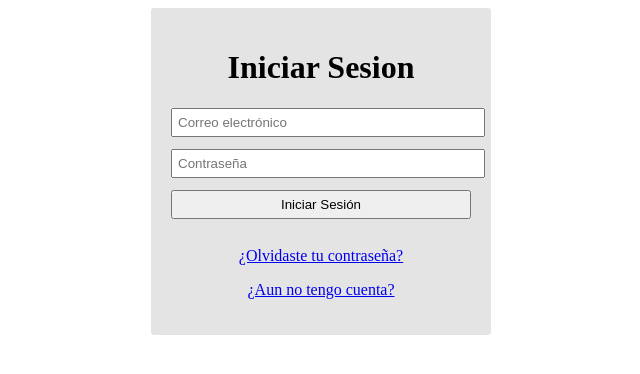
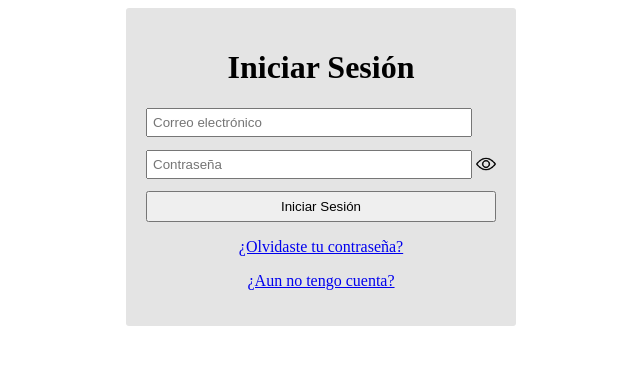
Before and after one commit to SRR967/ProyectoDesarrolloSoftware, a Flask app: template templates/IniciarSesion.html in a window 1280 px wide. Shown: the top 374 px of the page, without its empty margins (319-959 px from the left). Run offline with Flask 2, Linux system fonts and the light colour scheme; the template is opened without the code that fills it, so the values that code supplies are empty.

Commit message:
Mejora de la vista

```diff
--- a/static/css/IniciarSesion.css
+++ b/static/css/IniciarSesion.css
@@ -5,7 +5,7 @@ h1{
 }
 
 form{
-    width: 300px;
+    width: 350px;
     margin: auto;
     padding: 20px;
     border-radius: 3px ;
@@ -14,10 +14,22 @@ form{
 
 .datos {
     margin-bottom: 12px;
-    width: 100%;
+    width: 89%;
     padding: 5px;
 
 }
+
+.boton{
+    width: 100%;
+    padding: 6px;
+}
+
 p{
     text-align: center;
 }
+
+input.img_contrasenia{
+    position: relative;
+    top: 5px;
+    width: 20px;
+}
--- a/templates/IniciarSesion.html
+++ b/templates/IniciarSesion.html
@@ -9,12 +9,12 @@
 </head>
 <body>
 <form action="">
-    <h1>Iniciar Sesion</h1>
+    <h1>Iniciar Sesión</h1>
     <input class="datos" type="text" name="" placeholder="Correo electrónico"> <br>
     <input class="datos" type="text" name="" placeholder="Contraseña">
-    <br>
+    <input class="img_contrasenia" type="image" src="../static/images/dummy.png"><br>
 
-    <input class="datos" type="button" name="" value="Iniciar Sesión">
+    <input class="boton" type="button" name="" value="Iniciar Sesión">
     <p><a href="#">¿Olvidaste tu contraseña?</a></p>
     <p><a href="#"> ¿Aun no tengo cuenta?</a></p>
 
--- a/templates/SuperAdministrador.html
+++ b/templates/SuperAdministrador.html
@@ -23,7 +23,10 @@
 <form action="" name="form1" style="display: none;">
 
     <h2>Formulario Eliminacion</h2>
-    <p>Buscar: <input type="text" name=""></p>
+    <p>Buscar:
+         <input type="text" name="">
+         <input type="image" src="../static/images/lupa.png" width="20px">
+    </p>
     <p> Nombre: <input type="text" name="" disabled>
         Apellidos: <input type="text" name="" disabled>
     </p>
```
Also changed, not shown: static/images/lupa.png (added).
